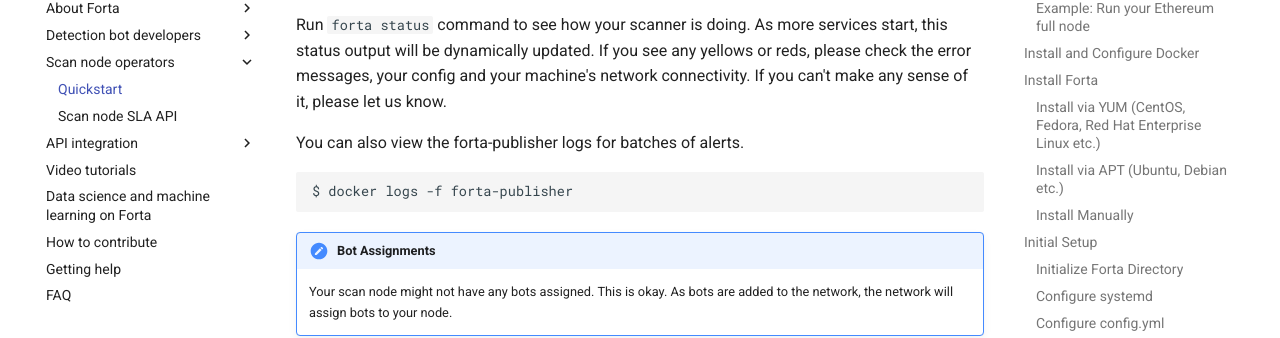
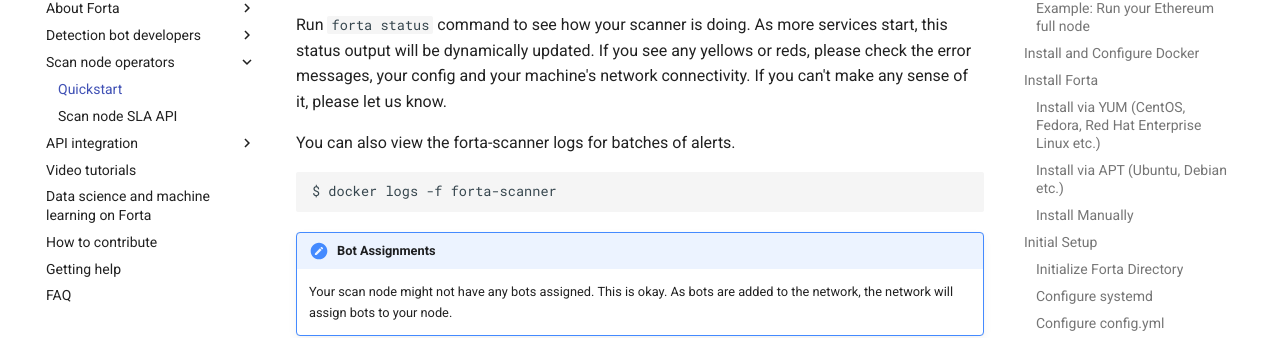
Before and after one commit to forta-network/docs, an MkDocs documentation site: the page built from docs/scanner-quickstart.md, in a window 1280 px wide and 900 px high, scrolled down 6880 px. Shown: the part 127-465 px from the top of the window. Built offline with MkDocs 1.6.1 and Material for MkDocs 9.7.7, drawn with Linux system fonts in a browser that asks for light colours.

Commit message:
update container reference for publisher

````diff
--- a/docs/scanner-quickstart.md
+++ b/docs/scanner-quickstart.md
@@ -263,10 +263,10 @@
 
 Run `forta status` command to see how your scanner is doing. As more services start, this status output will be dynamically updated. If you see any yellows or reds, please check the error messages, your config and your machine's network connectivity. If you can't make any sense of it, please let us know.
 
-You can also view the forta-publisher logs for batches of alerts.
+You can also view the forta-scanner logs for batches of alerts.
 
 ```
-$ docker logs -f forta-publisher
+$ docker logs -f forta-scanner
 ```
 
 !!! note "Bot Assignments"
````
